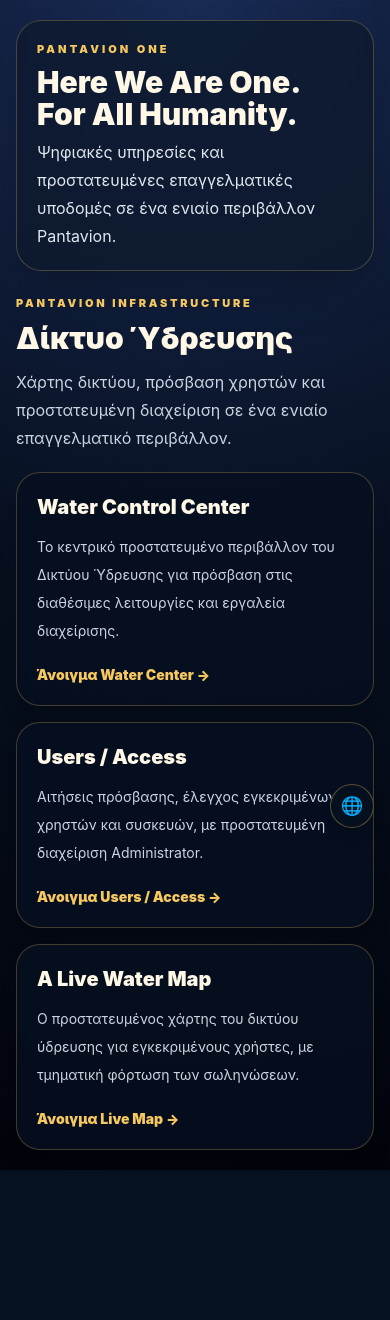
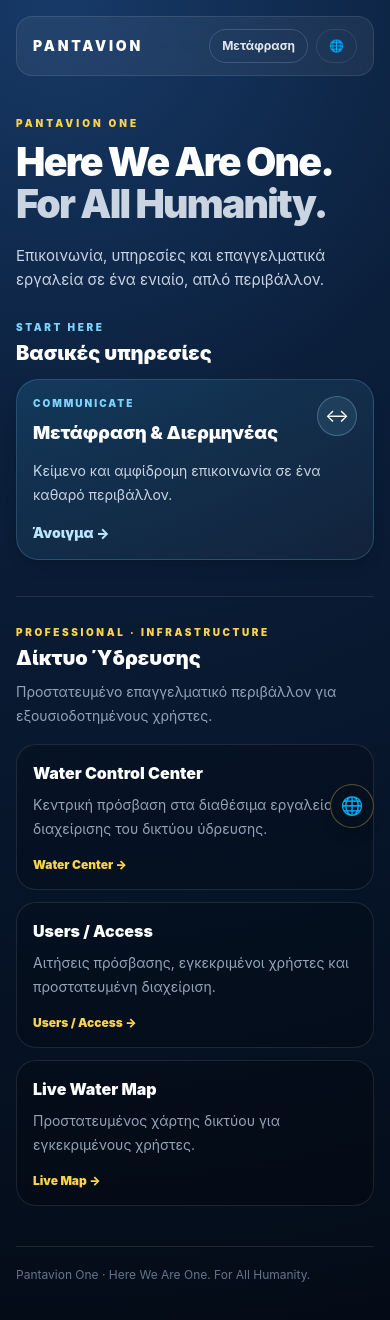
Before and after one commit to pandaconnect1/pantavion-planet, a Next.js app: page / in a window 390 px wide. Shown: the top 1320 px of the page. Before the commit the page ends 1170 px from the top, so only its background shows below. Built offline with nearby package versions, Linux system fonts and the light colour scheme.

Commit message:
feat: redesign Pantavion home for mobile-first global experience

```diff
--- a/app/pantavion-home-client.tsx
+++ b/app/pantavion-home-client.tsx
@@ -2,77 +2,111 @@
 
 import Link from "next/link";
 
-const productionModules = [
+const primaryModules = [
+  {
+    eyebrow: "COMMUNICATE",
+    title: "Μετάφραση & Διερμηνέας",
+    description: "Κείμενο και αμφίδρομη επικοινωνία σε ένα καθαρό περιβάλλον.",
+    href: "/translate",
+    action: "Άνοιγμα",
+    icon: "↔",
+  },
+] as const;
+
+const professionalModules = [
   {
     title: "Water Control Center",
-    description:
-      "Το κεντρικό προστατευμένο περιβάλλον του Δικτύου Ύδρευσης για πρόσβαση στις διαθέσιμες λειτουργίες και εργαλεία διαχείρισης.",
+    description: "Κεντρική πρόσβαση στα διαθέσιμα εργαλεία διαχείρισης του δικτύου ύδρευσης.",
     href: "/professional/infrastructure/water",
-    action: "Άνοιγμα Water Center",
+    action: "Water Center",
   },
   {
     title: "Users / Access",
-    description:
-      "Αιτήσεις πρόσβασης, έλεγχος εγκεκριμένων χρηστών και συσκευών, με προστατευμένη διαχείριση Administrator.",
+    description: "Αιτήσεις πρόσβασης, εγκεκριμένοι χρήστες και προστατευμένη διαχείριση.",
     href: "/professional/infrastructure/water/access",
-    action: "Άνοιγμα Users / Access",
+    action: "Users / Access",
   },
   {
-    title: "A Live Water Map",
-    description:
-      "Ο προστατευμένος χάρτης του δικτύου ύδρευσης για εγκεκριμένους χρήστες, με τμηματική φόρτωση των σωληνώσεων.",
+    title: "Live Water Map",
+    description: "Προστατευμένος χάρτης δικτύου για εγκεκριμένους χρήστες.",
     href: "/professional/infrastructure/water/live",
-    action: "Άνοιγμα Live Map",
+    action: "Live Map",
   },
 ] as const;
 
 export default function PantavionHomeClient() {
   return (
-    <main className="min-h-screen bg-[radial-gradient(circle_at_top,#192b55_0,#071020_48%,#02040b_100%)] px-4 py-5 text-[#fff8e7] sm:px-8 sm:py-7 lg:px-12">
-      <section className="mx-auto max-w-6xl">
-        <header className="rounded-[1.6rem] border border-[#f6c85f]/25 bg-[#0d1a2d]/80 p-5 shadow-2xl sm:p-7">
-          <div className="flex flex-col gap-2 sm:gap-3">
-            <p className="text-[11px] font-black uppercase tracking-[0.28em] text-[#f6c85f] sm:text-xs">
-              PANTAVION ONE
-            </p>
-            <h1 className="max-w-4xl text-3xl font-black leading-[1.08] sm:text-5xl">
-              Here We Are One. For All Humanity.
-            </h1>
-            <p className="max-w-4xl text-base leading-7 text-slate-200 sm:text-lg">
-              Ψηφιακές υπηρεσίες και προστατευμένες επαγγελματικές υποδομές σε ένα ενιαίο περιβάλλον Pantavion.
-            </p>
+    <main className="min-h-screen bg-[radial-gradient(circle_at_15%_0%,#173a68_0,#0b1f3b_32%,#061326_70%,#040b16_100%)] text-white">
+      <section className="mx-auto max-w-6xl px-4 pb-12 pt-4 sm:px-8 sm:pt-6 lg:px-12">
+        <nav className="flex items-center justify-between rounded-2xl border border-white/10 bg-white/[0.06] px-4 py-3 backdrop-blur-xl">
+          <Link href="/" className="text-sm font-black tracking-[0.2em] text-white no-underline sm:text-base">
+            PANTAVION
+          </Link>
+          <div className="flex items-center gap-2 text-xs font-bold text-slate-200 sm:text-sm">
+            <Link href="/translate" className="rounded-full border border-white/15 px-3 py-2 text-inherit no-underline transition hover:bg-white/10">
+              Μετάφραση
+            </Link>
+            <span className="rounded-full border border-white/10 px-3 py-2 text-slate-400">🌐</span>
           </div>
+        </nav>
+
+        <header className="pb-7 pt-10 sm:pb-10 sm:pt-14">
+          <p className="text-[10px] font-black uppercase tracking-[0.3em] text-amber-300 sm:text-xs">PANTAVION ONE</p>
+          <h1 className="mt-3 max-w-3xl text-[2.45rem] font-black leading-[0.98] tracking-[-0.045em] sm:text-6xl">
+            Here We Are One.
+            <span className="mt-1 block text-slate-300">For All Humanity.</span>
+          </h1>
+          <p className="mt-5 max-w-2xl text-[15px] leading-6 text-slate-300 sm:text-lg sm:leading-8">
+            Επικοινωνία, υπηρεσίες και επαγγελματικά εργαλεία σε ένα ενιαίο, απλό περιβάλλον.
+          </p>
         </header>
 
-        <section className="mt-6 sm:mt-8">
-          <div className="mb-5">
-            <p className="text-[11px] font-black uppercase tracking-[0.25em] text-[#f6c85f] sm:text-xs">
-              PANTAVION INFRASTRUCTURE
-            </p>
-            <h2 className="mt-2 text-3xl font-black sm:text-4xl">Δίκτυο Ύδρευσης</h2>
-            <p className="mt-3 max-w-4xl text-base leading-7 text-slate-300 sm:text-lg">
-              Χάρτης δικτύου, πρόσβαση χρηστών και προστατευμένη διαχείριση σε ένα ενιαίο επαγγελματικό περιβάλλον.
-            </p>
+        <section>
+          <div className="mb-3 flex items-end justify-between gap-4">
+            <div>
+              <p className="text-[10px] font-black uppercase tracking-[0.26em] text-sky-300 sm:text-xs">START HERE</p>
+              <h2 className="mt-1 text-xl font-black sm:text-2xl">Βασικές υπηρεσίες</h2>
+            </div>
           </div>
 
-          <div className="grid gap-4 md:grid-cols-3">
-            {productionModules.map((module) => (
-              <Link
-                key={module.href}
-                href={module.href}
-                className="group rounded-3xl border border-[#f6c85f]/25 bg-[#071020]/85 p-5 text-[#fff8e7] no-underline shadow-xl transition hover:border-[#f6c85f]/60 hover:bg-[#0b1930] sm:p-6"
-              >
-                <h3 className="text-xl font-black sm:text-2xl">{module.title}</h3>
-                <p className="mt-3 text-sm leading-7 text-slate-300 md:min-h-[112px]">
-                  {module.description}
-                </p>
-                <p className="mt-5 text-sm font-black text-[#f6c85f]">
-                  {module.action} →
-                </p>
+          <div className="grid gap-3 sm:grid-cols-2">
+            {primaryModules.map((module) => (
+              <Link key={module.href} href={module.href} className="group rounded-[1.4rem] border border-sky-300/20 bg-gradient-to-br from-sky-400/15 to-white/[0.04] p-4 text-white no-underline shadow-lg shadow-black/10 transition hover:border-sky-300/45 hover:bg-sky-400/20 sm:p-5">
+                <div className="flex items-start justify-between gap-4">
+                  <div>
+                    <p className="text-[10px] font-black tracking-[0.2em] text-sky-300">{module.eyebrow}</p>
+                    <h3 className="mt-2 text-lg font-black sm:text-xl">{module.title}</h3>
+                  </div>
+                  <span className="flex h-10 w-10 shrink-0 items-center justify-center rounded-full border border-sky-200/25 bg-sky-300/10 text-lg">{module.icon}</span>
+                </div>
+                <p className="mt-3 max-w-xl text-sm leading-6 text-slate-300">{module.description}</p>
+                <p className="mt-4 text-sm font-black text-sky-200">{module.action} →</p>
               </Link>
             ))}
           </div>
         </section>
+
+        <section className="mt-9 border-t border-white/10 pt-7 sm:mt-12 sm:pt-9">
+          <div className="mb-4">
+            <p className="text-[10px] font-black uppercase tracking-[0.26em] text-amber-300 sm:text-xs">PROFESSIONAL · INFRASTRUCTURE</p>
+            <h2 className="mt-1 text-xl font-black sm:text-2xl">Δίκτυο Ύδρευσης</h2>
+            <p className="mt-2 max-w-2xl text-sm leading-6 text-slate-400">Προστατευμένο επαγγελματικό περιβάλλον για εξουσιοδοτημένους χρήστες.</p>
+          </div>
+
+          <div className="grid gap-3 md:grid-cols-3">
+            {professionalModules.map((module) => (
+              <Link key={module.href} href={module.href} className="group rounded-[1.25rem] border border-white/10 bg-black/20 p-4 text-white no-underline transition hover:border-amber-300/35 hover:bg-white/[0.06] sm:p-5">
+                <h3 className="text-base font-black sm:text-lg">{module.title}</h3>
+                <p className="mt-2 text-sm leading-6 text-slate-400">{module.description}</p>
+                <p className="mt-4 text-xs font-black text-amber-300 sm:text-sm">{module.action} →</p>
+              </Link>
+            ))}
+          </div>
+        </section>
+
+        <footer className="mt-10 border-t border-white/10 pt-5 text-xs text-slate-500">
+          Pantavion One · Here We Are One. For All Humanity.
+        </footer>
       </section>
     </main>
   );
```
